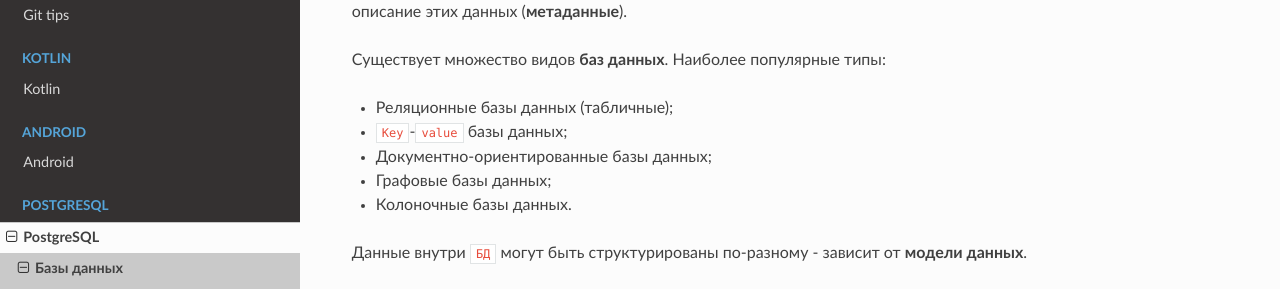
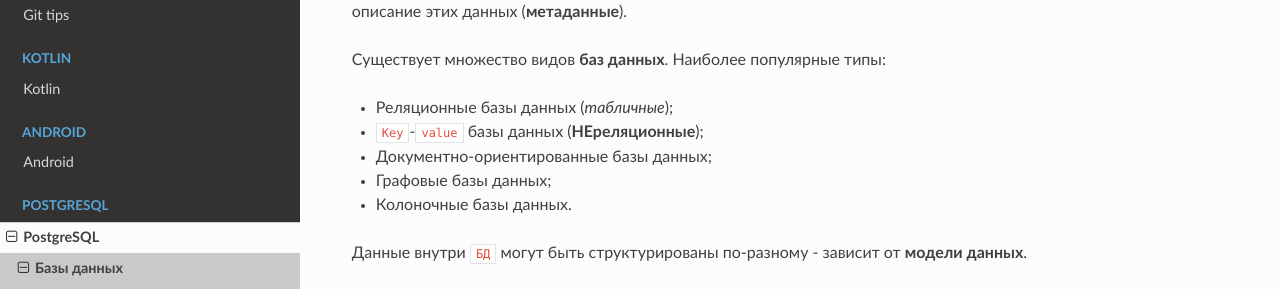
Before and after one commit to TelecomDep/notes, a Sphinx documentation site: the page built from docs/source/DataBase/introduction.md, in a window 1280 px wide and 1324 px high. Shown: the part 210-499 px from the top of the window. Built offline with Sphinx 7.4.7 and the Read the Docs theme 3.1.0, drawn with Linux system fonts in a browser that asks for light colours; pages that are not in the unit, such as notebooks, are missing from menus.

```diff
--- a/docs/source/DataBase/introduction.md
+++ b/docs/source/DataBase/introduction.md
@@ -4,8 +4,8 @@
 
 Существует множество видов **баз данных**. Наиболее популярные типы:
 
-- Реляционные базы данных (табличные);
-- `Key`-`value` базы данных;
+- Реляционные базы данных (*табличные*);
+- `Key`-`value` базы данных (**НЕреляционные**);
 - Документно-ориентированные базы данных;
 - Графовые базы данных;
 - Колоночные базы данных.
```
